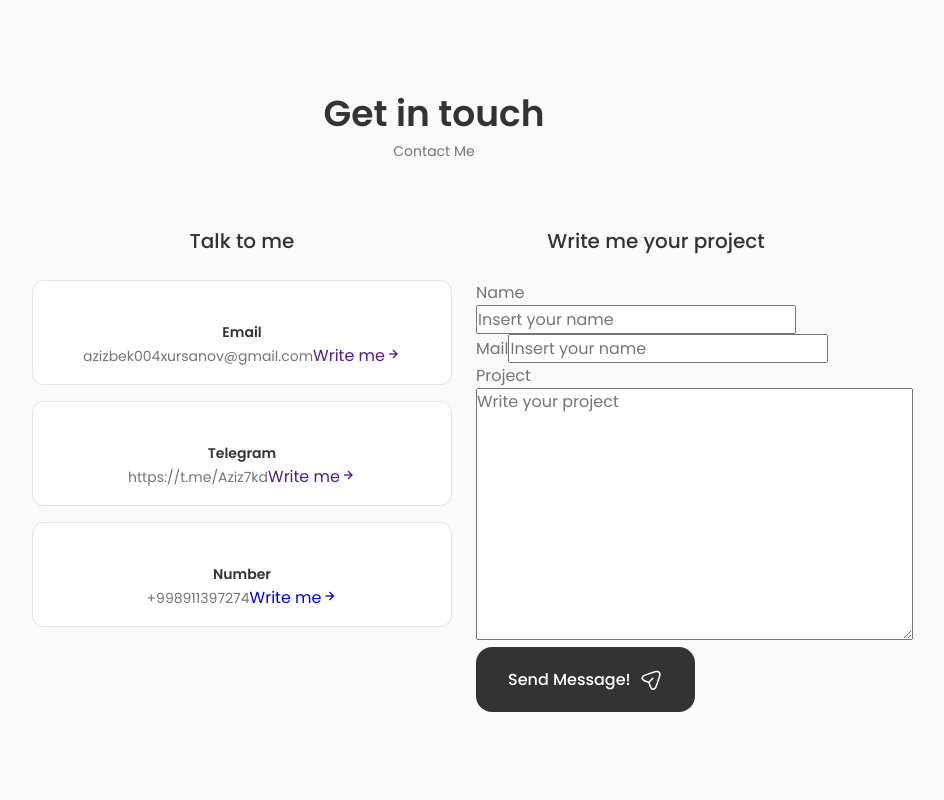
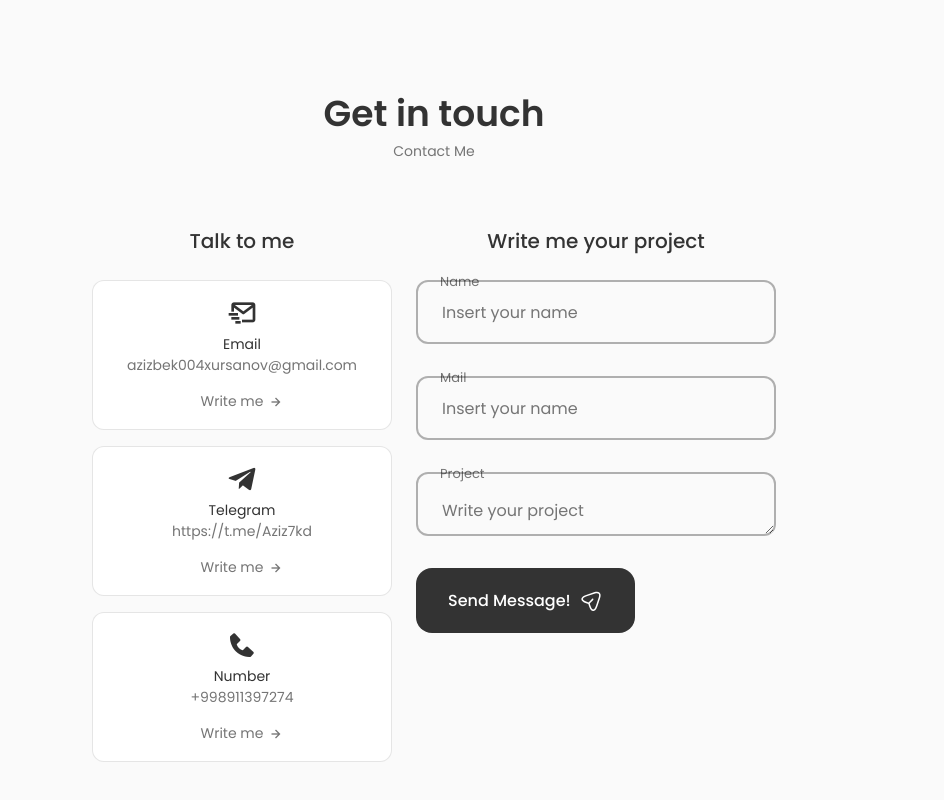
Before and after one commit to Azizbek0304/React-Portfolio, a React (Create React App) app: page / in a window 1280 px wide. Shown: the part 2748-3548 px from the top of the page, without its empty margins (206-1150 px from the left). Built offline with nearby package versions, Linux system fonts and the light colour scheme.

Commit message:
contactcss-nearly-done

```diff
--- a/src/componets/Contact/contact.css
+++ b/src/componets/Contact/contact.css
@@ -15,7 +15,7 @@
 .contact__info {
   display: grid;
   row-gap: 1rem;
-  grid-template-columns: 420px;
+  grid-template-columns: 300px;
 }
 
 .contact__card {
@@ -37,6 +37,64 @@
   font-size: var(--small-font-size);
 }
 
+.contact__card-title {
+  font-weight: var(--h3-font-size);
+}
+
+.contact__card-data {
+  display: block;
+  margin-bottom: var(--mb-0-75);
+}
+
+.contact__button {
+  color: var(--text-color);
+  font-size: var(--small-font-size);
+  display: inline-flex;
+  align-items: center;
+  justify-content: center;
+  column-gap: 0.25rem;
+}
+
+.contact__button-icon {
+  font-size: 1rem;
+  transition: 0.3s;
+}
+
+.contact__button:hover .contact__button-icon {
+  transform: translate(0.25rem);
+}
+
 .contact__form {
   width: 360px;
 }
+
+.contact__form-div {
+  position: relative;
+  margin-bottom: var(--mb-2);
+  height: 4rem;
+}
+
+.contact__form-input {
+  position: absolute;
+  top: 0;
+  left: 0;
+  width: 100%;
+  height: 100%;
+  border: 2px solid rgba(0, 0, 0, 0.3);
+  background: none;
+  color: var(---text-color);
+  outline: none;
+  border-radius: 0.75rem;
+  padding: 1.5rem;
+  z-index: 1;
+}
+
+
+.contact__form-tag {
+  position: absolute;
+  top: -0.75rem;
+  left: 1.25rem;
+  font-size: var(--smaller-font-size);
+  padding:0.25rem ;
+  background-color: var(--body-color);
+}
--- a/src/componets/Contact/index.jsx
+++ b/src/componets/Contact/index.jsx
@@ -13,7 +13,7 @@ function Contact() {
 
           <div className="contact__info">
             <div className="contact__card">
-              <i className="bx bx contact__card-icon"></i>
+              <i className="bx bx-mail-send contact__card-icon"></i>
 
               <h3 className="contact__card-title">Email</h3>
               <span className="contact__card-data">
@@ -27,7 +27,7 @@ function Contact() {
             </div>
 
             <div className="contact__card">
-              <i className="bx bx contact__card-icon"></i>
+              <i className="bx bxl-telegram contact__card-icon"></i>
 
               <h3 className="contact__card-title">Telegram</h3>
               <span className="contact__card-data">https://t.me/Aziz7kd</span>
@@ -39,7 +39,7 @@ function Contact() {
             </div>
 
             <div className="contact__card">
-              <i className="bx bx contact__card-icon"></i>
+              <i className="bx bxs-phone contact__card-icon"></i>
 
               <h3 className="contact__card-title">Number</h3>
               <span className="contact__card-data">+998911397274</span>
```
